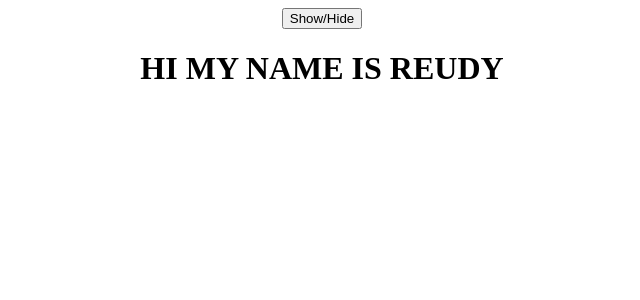
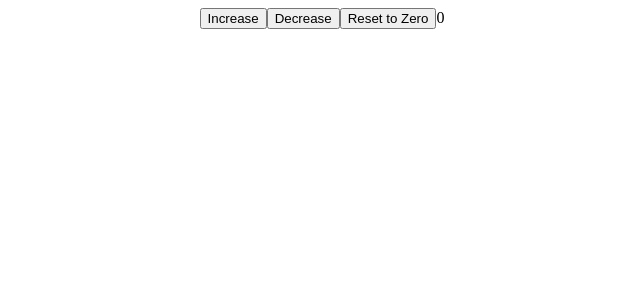
Before and after one commit to ReudyMiguel20/React-Tutorial, a React (Create React App) app: page / in a window 1280 px wide. Shown: the top 300 px of the page, without its empty margins (318-958 px from the left). Built offline with nearby package versions, Linux system fonts and the light colour scheme.

Commit message:
Exercise Module 4

```diff
--- a/src/App.js
+++ b/src/App.js
@@ -5,15 +5,26 @@ import Planet from './Planet.jsx'
 import { useState } from "react";
 
 function App() {
-  const [textColor, setTextColor] = useState("black");
+  const [count, setCount] = useState (0);
 
   return (
     <div className="App">
-      <button
-      onClick={() => {
-        setTextColor(textColor === "black" ? "red" : "black")
-      }}>Show/Hide</button>
-      {<h1 style={{ color: textColor }}>HI MY NAME IS REUDY</h1>}
+      <button onClick={ () => {
+        setCount(count + 1);
+      }}
+      >Increase</button>
+
+      <button onClick={ () => {
+        setCount(count - 1);
+      }}
+      >Decrease</button>
+
+      <button onClick={ () => {
+        setCount(0);
+      }}
+      >Reset to Zero</button>
+
+      {count}
     </div>
   );
 }
```
